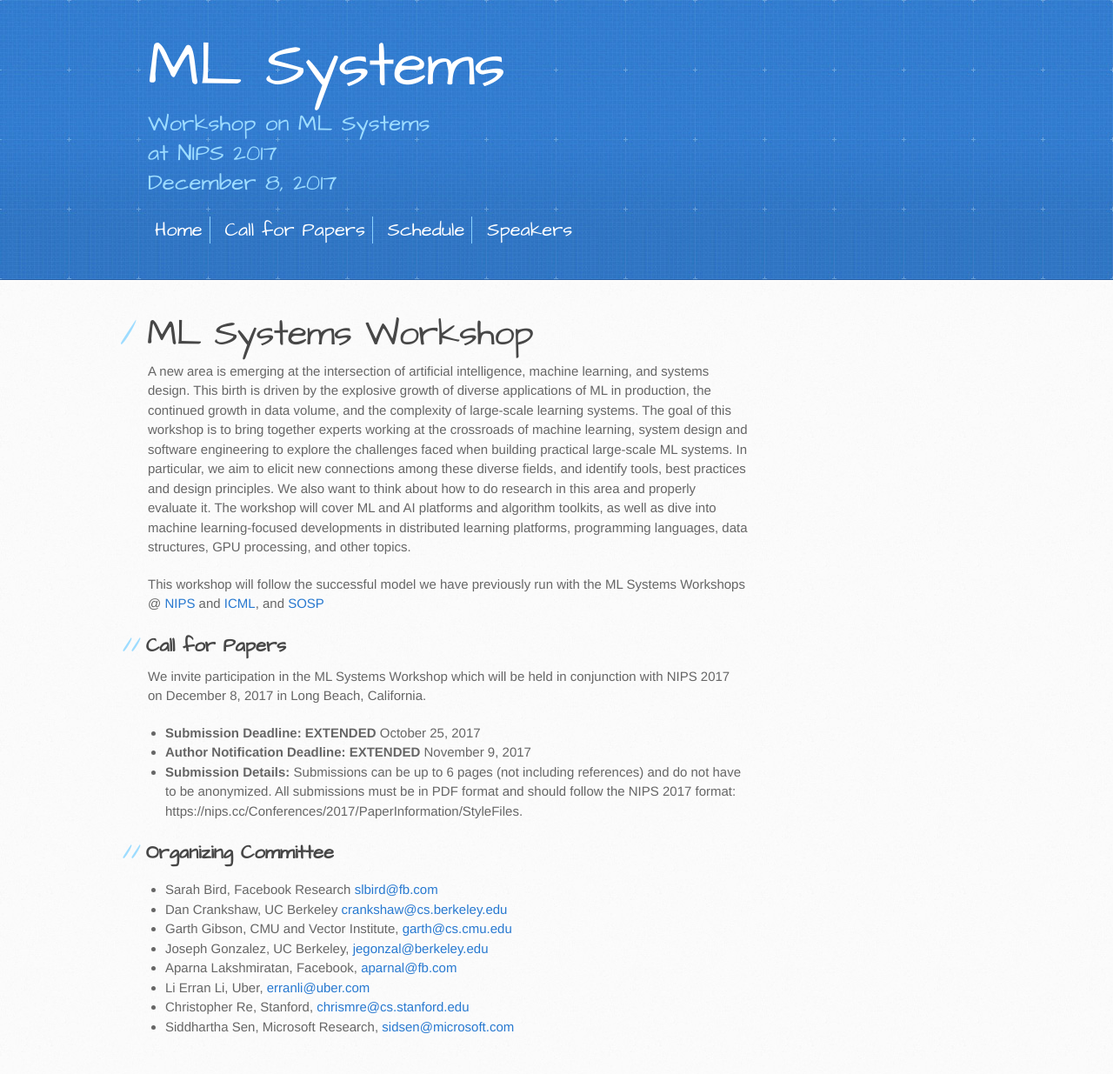
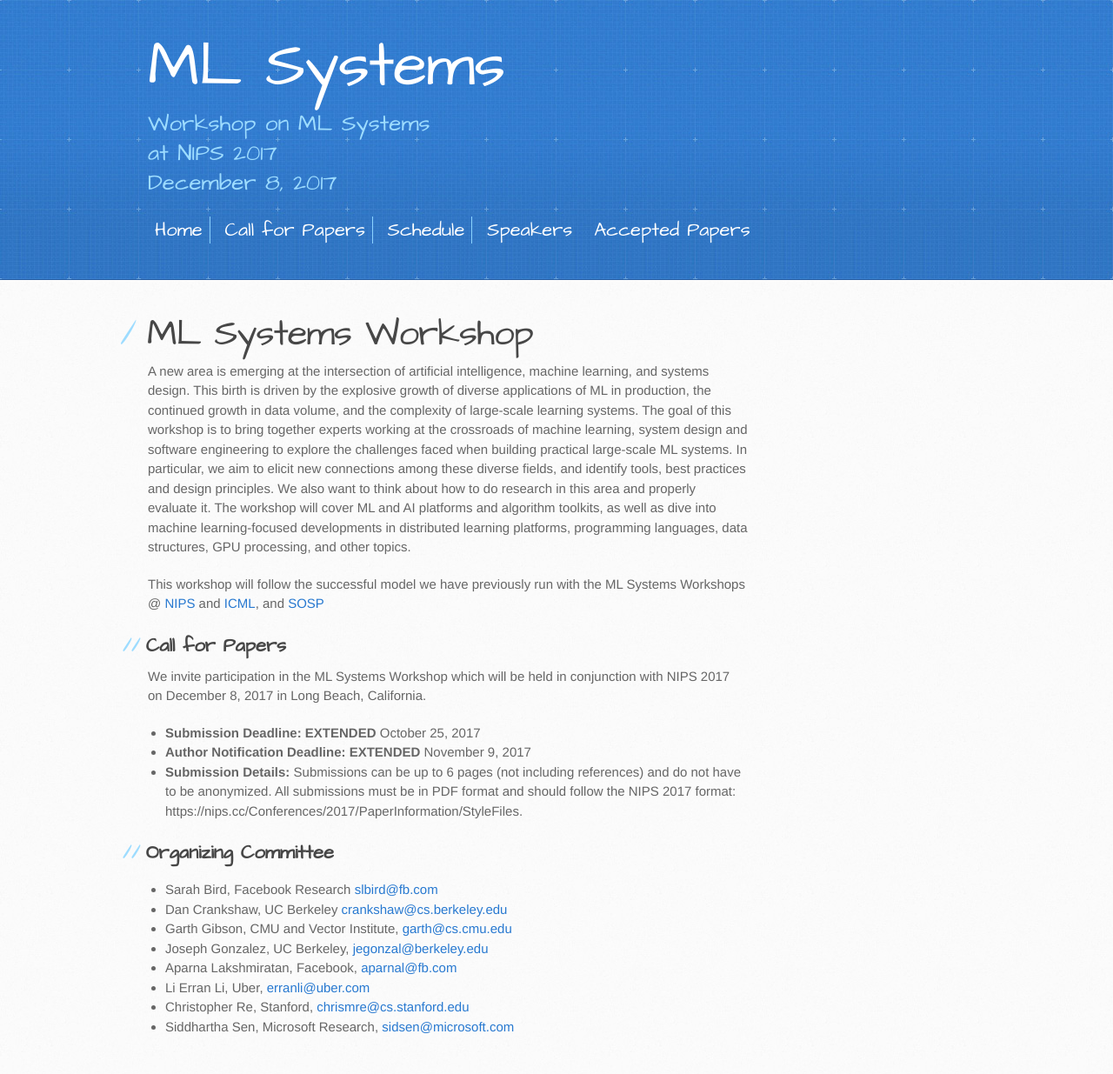
Before and after one commit to LearningSys/nips17, a Jekyll site: the page built from index.md, in a window 1280 px wide. Shown: the whole page at 87% size. Built offline with Jekyll 4.4.1, drawn with Linux system fonts in a browser that asks for light colours; the repository's description, which GitHub fills in, is left out; our own code applies the rules of GitHub Pages for plain Markdown files.

Commit message:
Update default.html

```diff
--- a/_layouts/default.html
+++ b/_layouts/default.html
@@ -29,7 +29,7 @@
 			<span class='menu-link'><a href='cfp.html'>Call for Papers</a></span>
 			<span class='menu-link'><a href='schedule.html'>Schedule</a></span>
 			<span class='menu-link-last'><a href='talks.html'>Speakers</a></span>
-			<!-- <span class='menu&#45;link&#45;last'><a href='papers.html'>Accepted Papers</a></span> -->
+			<span class='menu&#45;link&#45;last'><a href='acceptedpapers.html'>Accepted Papers</a></span>
 		</div>
       </div>
     </header>
```
